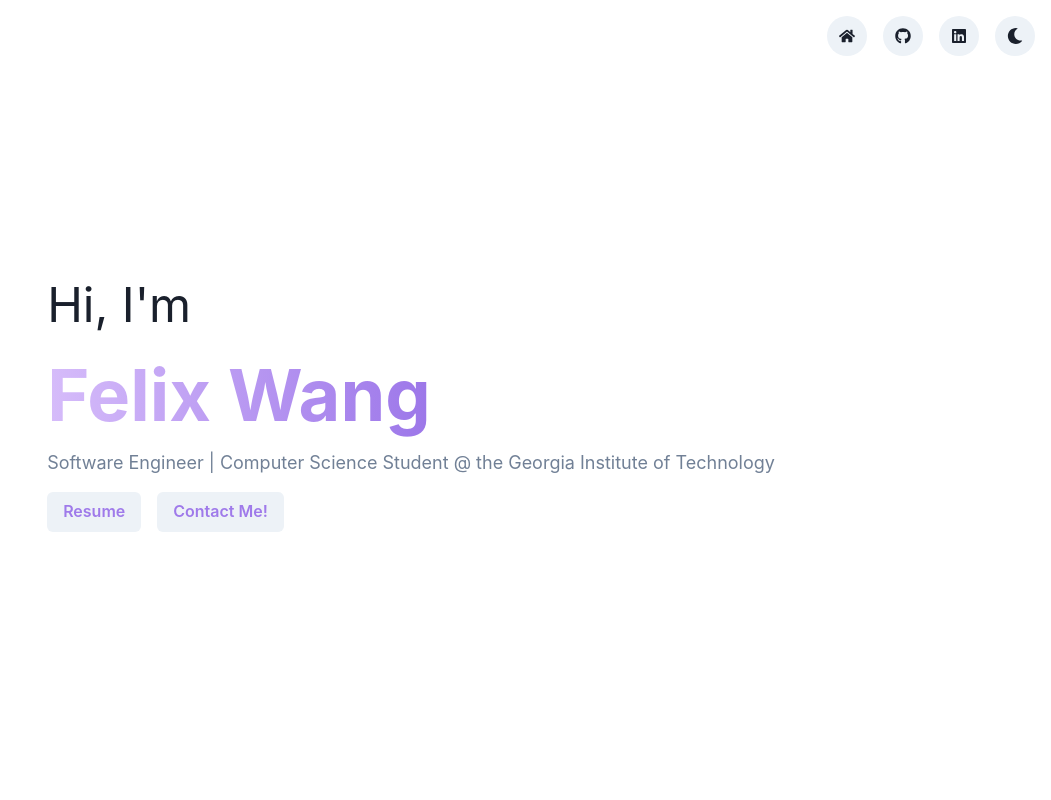
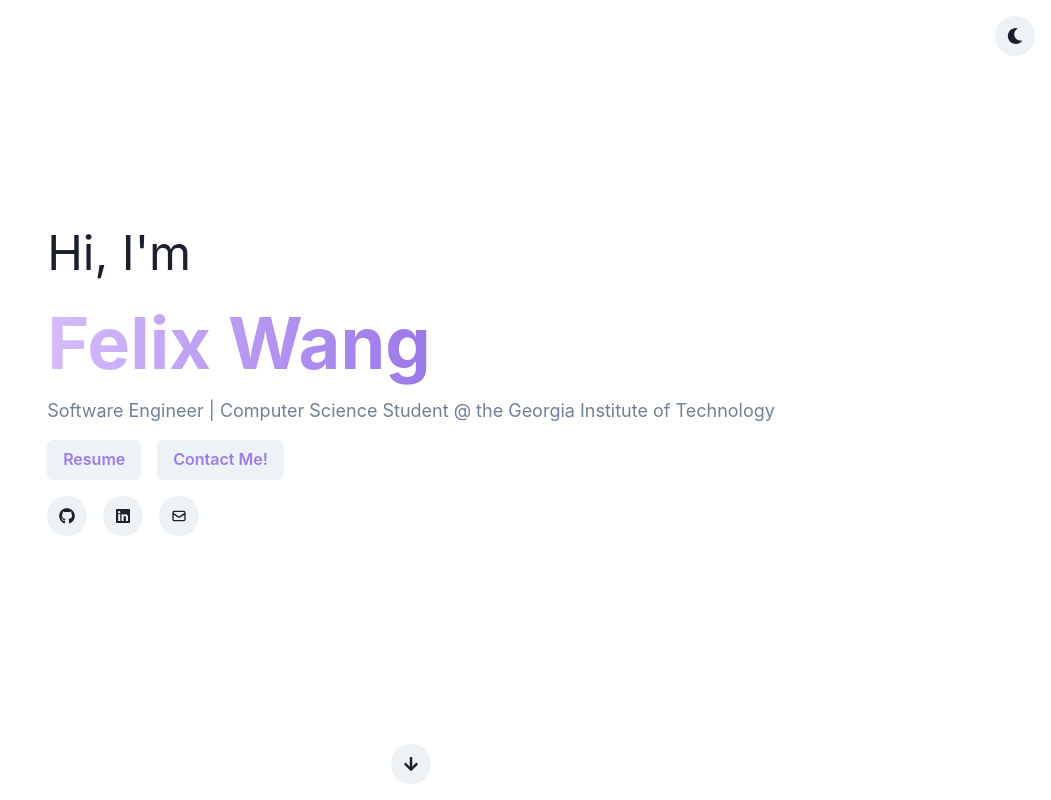
Before and after one commit to fwang356/fwang356.github.io, a React (Create React App) app: page / in a window 1280 px wide. Shown: the top 800 px of the page, without its empty margins (229-1280 px from the left). Built offline with nearby package versions, Linux system fonts and the light colour scheme.

Commit message:
add scroll up and scroll down button

```diff
--- a/package.json
+++ b/package.json
@@ -16,6 +16,7 @@
     "react-icons": "^4.6.0",
     "react-in-viewport": "^1.0.0-alpha.28",
     "react-router-dom": "^6.4.3",
+    "react-router-hash-link": "^2.4.3",
     "react-scripts": "5.0.1",
     "vertical-timeline-component-for-react": "^1.0.7",
     "web-vitals": "^2.1.4"
--- a/src/pages/Home.js
+++ b/src/pages/Home.js
@@ -1,6 +1,7 @@
-import React from 'react'
+import React, { useEffect, useState } from 'react'
 import { Box, Button, Flex, IconButton, Text, VStack, useColorMode, useMediaQuery, Stack, Heading, Spacer, Icon, Link } from "@chakra-ui/react";
-import { FaHome, FaSun, FaMoon, FaGithub, FaLinkedin } from "react-icons/fa";
+import { FaArrowDown, FaHome, FaSun, FaMoon, FaGithub, FaLinkedin, FaInstagram, FaArrowUp } from "react-icons/fa";
+import { HiOutlineMail } from "react-icons/hi";
 import Experience from '../components/Experience';
 import Projects from '../components/Projects';
 import About from '../components/About';
@@ -10,26 +11,41 @@ export default function Home() {
     const { colorMode, toggleColorMode } = useColorMode();
     const isDark = colorMode === "dark";
     const [isNotSmallerScreen] = useMediaQuery("(min-width:600px)");
+    const [isVisible, setIsVisible] = useState(false);
+
+    useEffect(() => {
+        const toggleVisibility = () => {
+            if (window.pageYOffset > 100) {
+                setIsVisible(true);
+            } else {
+                setIsVisible(false);
+            }
+        };
+
+        window.addEventListener('scroll', toggleVisibility);
+
+        return () => window.removeEventListener('scroll', toggleVisibility);
+    }, []);
 
     const scrollToTop = () => {
         window.scrollTo({
             top: 0,
-            behavior: 'smooth',
+            behavior: "smooth",
         });
+    };
+
+    const scrollDown = () => {
+        window.scrollTo({
+            top: window.innerHeight,
+            behavior: "smooth",
+        })
     };
 
     return (
         <div>
             <VStack p={4} h="calc(100vh)" w="100%">
                 <Flex w="100%" h="0vh" position="fixed" justifyContent="end">
-                    <IconButton ml={4} icon={<FaHome />} isRound="true" onClick={scrollToTop} />
-                    <IconButton ml={4} icon={<FaGithub />} isRound="true" onClick={() =>
-                        window.open("https://www.github.com/fwang356")
-                    } />
-                    <IconButton ml={4} icon={<FaLinkedin />} isRound="true" onClick={() =>
-                        window.open("https://www.linkedin.com/in/fwang356")
-                    } />
-                    <IconButton ml={4} mr={4} icon={isDark ? <FaSun /> : <FaMoon />} isRound="true" onClick={toggleColorMode} />
+                    <IconButton mr={4} icon={isDark ? <FaSun /> : <FaMoon />} isRound="true" size={isNotSmallerScreen ? "md" : "sm"} onClick={toggleColorMode} />
                 </Flex>
 
                 <Flex p={8} direction="row"
@@ -50,10 +66,33 @@ export default function Home() {
                         <Button mt={4} ml={4} color="purple.400" onClick={() =>
                             window.open("mailto:fwang356@gatech.edu")
                         }>Contact Me!</Button>
+                        <br></br>
+                        <IconButton mt={4} icon={<FaGithub />} isRound="true" size={isNotSmallerScreen ? "md" : "sm"} onClick={() =>
+                            window.open("https://www.github.com/fwang356")
+                        } />
+                        <IconButton ml={4} mt={4} icon={<FaLinkedin />} isRound="true" size={isNotSmallerScreen ? "md" : "sm"} onClick={() =>
+                            window.open("https://www.linkedin.com/in/fwang356")
+                        } />
+                        <IconButton ml={4} mt={4} icon={<HiOutlineMail />} isRound="true" size={isNotSmallerScreen ? "md" : "sm"} onClick={() =>
+                            window.open("mailto:fwang356@gatech.edu")
+                        } />
                     </Box>
                 </Flex>
+                <Stack>
+                    <IconButton icon={<FaArrowDown />} isRound="true" size={isNotSmallerScreen ? "md" : "sm"} onClick={scrollDown} />
+                </Stack>
+
+
             </VStack>
-            <About />
+            <Stack alignItems="flex-end">
+                <Flex h="0vh" p={4} position="fixed" bottom="5vh">
+                    {isVisible && <IconButton icon={<FaArrowUp />} isRound="true" size={isNotSmallerScreen ? "md" : "sm"} onClick={scrollToTop} />}
+                </Flex>
+            </Stack>
+            <div id="about">
+                <About />
+            </div>
+
             <Experience />
             <Projects />
         </div>
```
Also changed, not shown: 1 other file (tests, documents, lock files or other folders).
